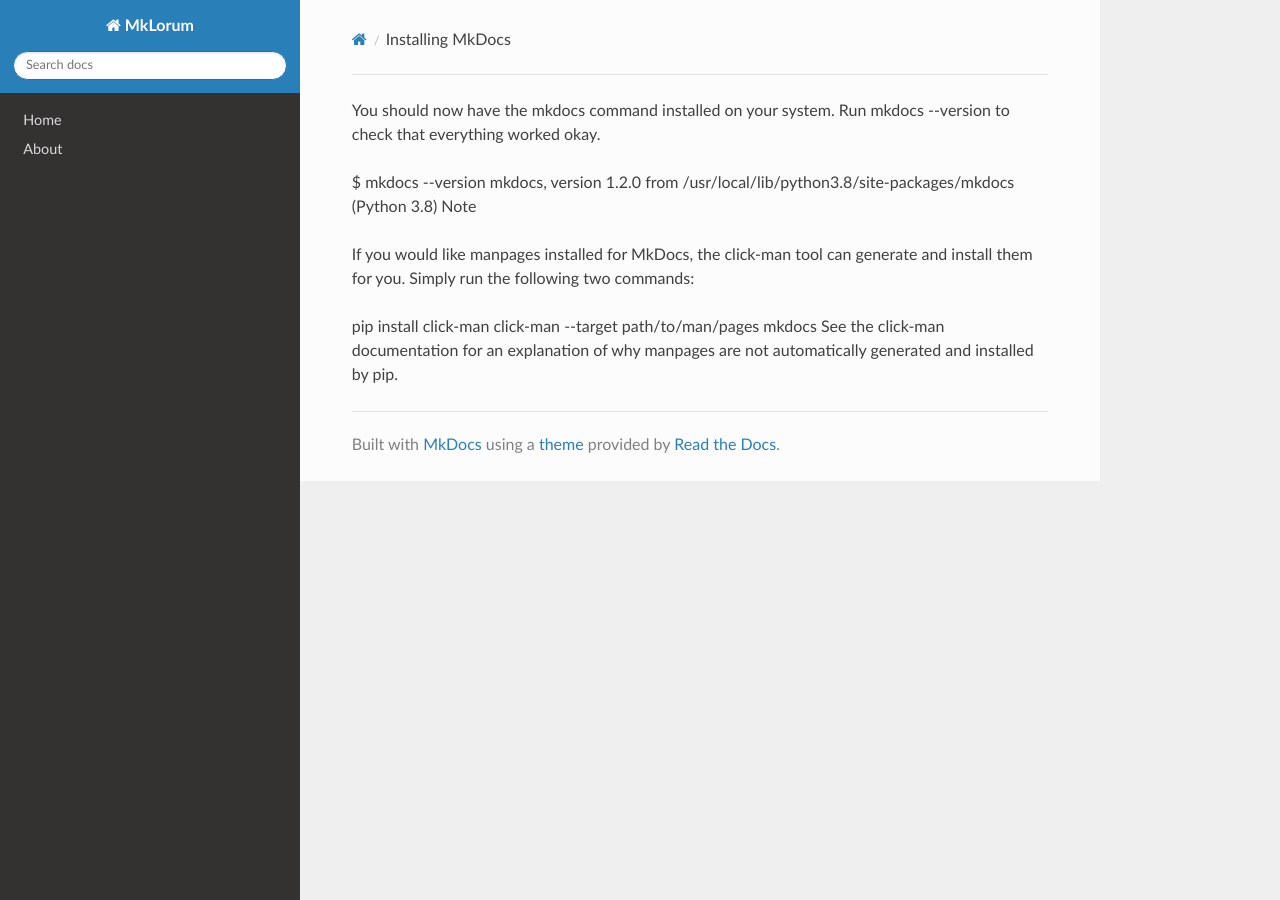
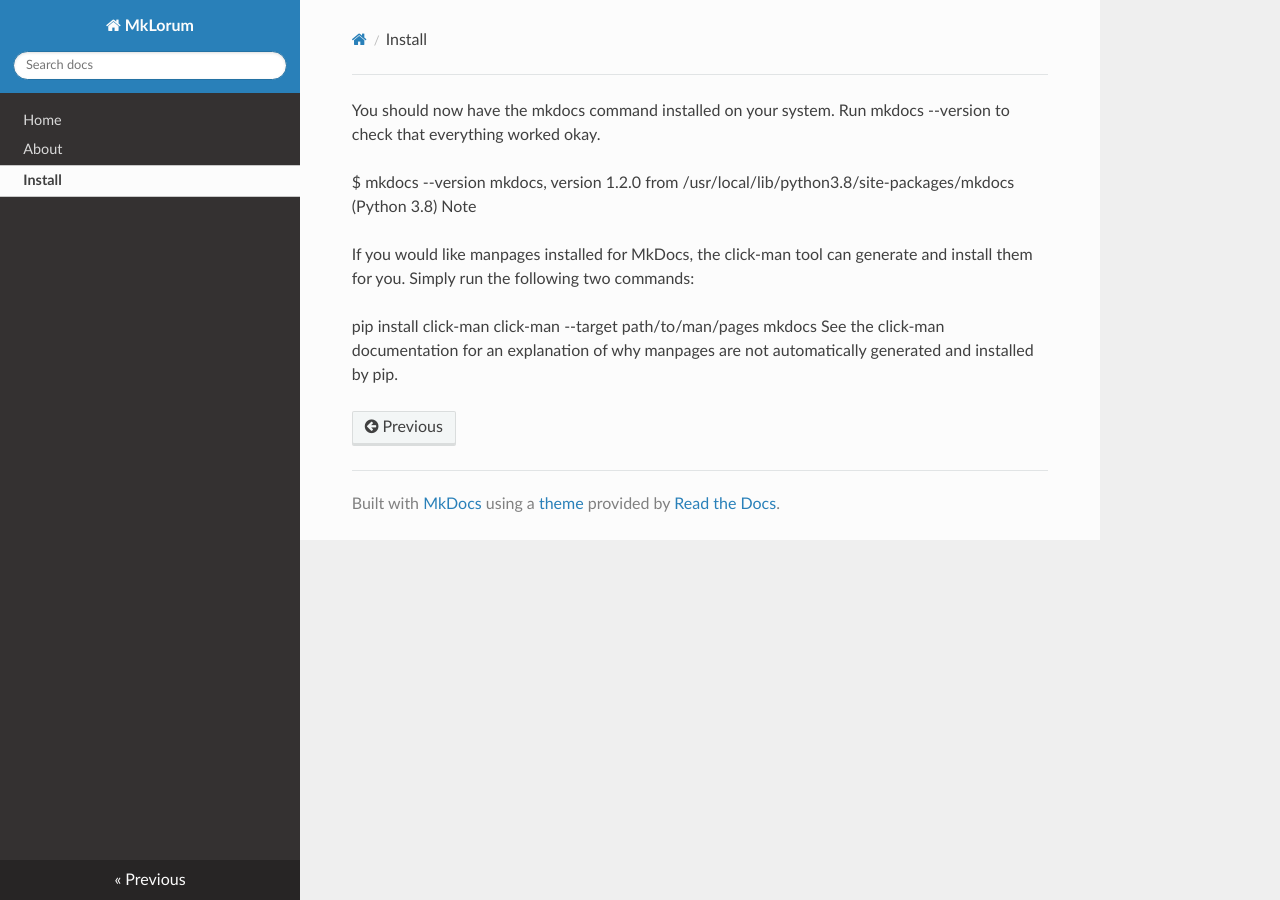
Before and after one commit to yangjiaoa-prog/mkdoc, an MkDocs documentation site: the page built from docs/Installation/Installing MkDocs.md, in a window 1280 px wide. Built offline with MkDocs 1.6.1, drawn with Linux system fonts in a browser that asks for light colours; nearby versions of some CDN libraries; some of the changed lines change nothing that is shown.

Commit message:
更新导航栏，新增Installing页面

```diff
--- a/mkdocs.yml
+++ b/mkdocs.yml
@@ -2,4 +2,5 @@
 nav:
   - Home: index.md
   - About: about.md
+  - Install: Installation/Installing MkDocs.md
 theme: readthedocs
```
